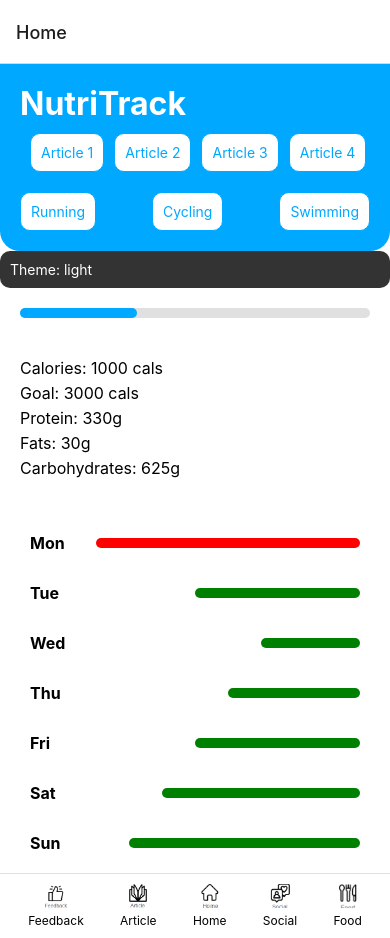
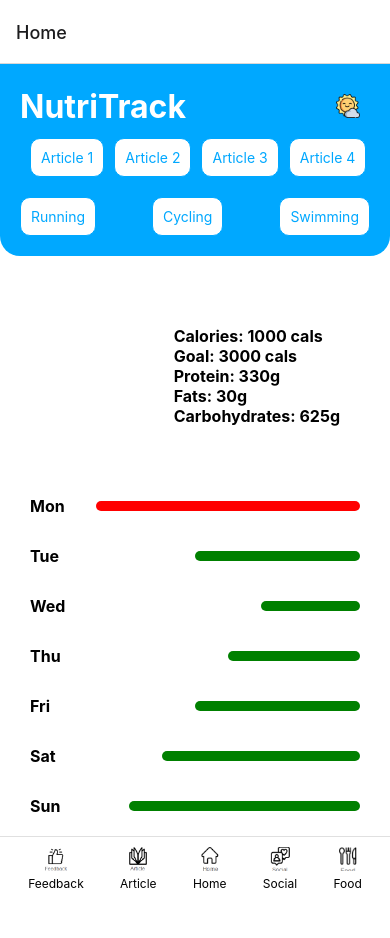
Before and after one commit to BryanLoooo/ASP_NutriTrack_Team89, a React Native app in the folder project/my-app/: screen / in a window 390 px wide. After the commit the page ends 901 px from the top, so only its background shows below. Built offline with nearby package versions, Linux system fonts and the light colour scheme.

Commit message:
theme button added and navigation panle updated

```diff
--- a/project/my-app/App.js
+++ b/project/my-app/App.js
@@ -20,6 +20,11 @@ const styles = StyleSheet.create({
     backgroundColor: '#00a8ff',
     borderBottomLeftRadius: 20,
     borderBottomRightRadius: 20,
+  },
+  headerInner: {
+    flexDirection: 'row',
+    justifyContent: 'space-between',
+    alignItems: 'center',
   },
   title: {
     fontSize: 32,
@@ -64,10 +69,6 @@ const styles = StyleSheet.create({
   },
   activityButtonText: {
     color: '#00a8ff',
-  },
-  progressContainer: {
-    paddingHorizontal: 20,
-    marginTop: 20,
   },
   progressBar: {
     height: 10,
@@ -137,29 +138,51 @@ const styles = StyleSheet.create({
       flex: 1,
       backgroundColor: '#fff',
     },
+    header: {
+      padding: 16,
+      borderBottomWidth: 1,
+      borderBottomColor: '#ddd',
+    },
+    title: {
+      fontSize: 24,
+      fontWeight: 'bold',
+    },
     themeButton: {
       padding: 10,
       borderRadius: 10,
-      backgroundColor: '#333',
     },
-    themeButtonText: {
-      color: '#fff',
+    themeButtonImage: {
+      width: 24,
+      height: 24,
+      resizeMode: 'contain',
     },
+    // ... other styles
   },
   dark: {
     container: {
       flex: 1,
       backgroundColor: '#333',
     },
+    header: {
+      padding: 16,
+      borderBottomWidth: 1,
+      borderBottomColor: '#666',
+    },
+    title: {
+      fontSize: 24,
+      fontWeight: 'bold',
+      color: '#fff',
+    },
     themeButton: {
       padding: 10,
       borderRadius: 10,
-      backgroundColor: '#fff',
     },
-    themeButtonText: {
-      color: '#333',
+    themeButtonImage: {
+      width: 24,
+      height: 24,
+      resizeMode: 'contain',
     },
-  }
+  },
 });
 
 const Stack = createStackNavigator();
@@ -239,7 +262,12 @@ const HomeScreen = ({ navigation, theme, toggleTheme }) => {
   return (
     <ScrollView style={styles[theme].container}>
   <View style={styles.header}>
+    <View style={styles.headerInner}>
       <Text style={styles.title}>NutriTrack</Text>
+      <TouchableOpacity style={styles[theme].themeButton} onPress={toggleTheme}>
+        <Image source={theme === 'light' ? require('../../project/my-app/assets/Sun.png') : require('../../project/my-app/assets/Moon.png')} style={styles[theme].themeButtonImage} />
+      </TouchableOpacity>
+    </View>
     <ScrollView
       horizontal
       showsHorizontalScrollIndicator={false}
@@ -249,7 +277,7 @@ const HomeScreen = ({ navigation, theme, toggleTheme }) => {
         <TouchableOpacity
           key={article}
           style={[styles.articleButton, selectedArticle === article && styles.selectedArticleButton]}
-              onPress={() => handleActivityPress(article)}
+          onPress={() => navigation.navigate('Articles')}
         >
           <Text style={styles.articleButtonText}>{article}</Text>
         </TouchableOpacity>
@@ -260,29 +288,28 @@ const HomeScreen = ({ navigation, theme, toggleTheme }) => {
         <TouchableOpacity
           key={activity}
           style={[styles.activityButton, selectedActivity === activity && styles.selectedActivityButton]}
-              onPress={() => handleActivityPress(activity)}
+          onPress={() => navigation.navigate('Social')}
         >
           <Text style={styles.activityButtonText}>{activity}</Text>
         </TouchableOpacity>
       ))}
     </View>
   </View>
-      <View>
-        <TouchableOpacity style={styles[theme].themeButton} onPress={toggleTheme}>
-          <Text style={styles[theme].themeButtonText}>Theme: {theme}</Text>
-        </TouchableOpacity>
-      </View>
+    <View style={styles.dailyProgressContainer}>
+    <View style={styles.dailyProgressItem}>
       <View style={styles.progressContainer}>
         <View style={styles.progressBar}>
-          <View style={[styles.progressBarFill, { width: `${(caloriesConsumed / caloriesGoal) * 100}%` }]} />
+          <View style={[styles.dailyProgressFill, { width: `${(caloriesConsumed / caloriesGoal) * 100}%` }]} />
         </View>
       </View>
       <View style={styles.statsContainer}>
-      <Text style={styles.statsText}>Calories: {caloriesConsumed} cals</Text>
-        <Text style={styles.statsText}>Goal: {caloriesGoal} cals</Text>
-        <Text style={styles.statsText}>Protein: {proteinConsumed}g</Text>
-        <Text style={styles.statsText}>Fats: {fatConsumed}g</Text>
-        <Text style={styles.statsText}>Carbohydrates: {carbohydrateConsumed}g</Text>
+      <Text style={styles.dailyProgressText}>Calories: {caloriesConsumed} cals</Text>
+        <Text style={styles.dailyProgressText}>Goal: {caloriesGoal} cals</Text>
+        <Text style={styles.dailyProgressText}>Protein: {proteinConsumed}g</Text>
+        <Text style={styles.dailyProgressText}>Fats: {fatConsumed}g</Text>
+        <Text style={styles.dailyProgressText}>Carbohydrates: {carbohydrateConsumed}g</Text>
+      </View>
+    </View>
     </View>
       <View style={styles.dailyProgressContainer}>
         <View style={styles.dailyProgressItem}>
```
Also changed, not shown: project/my-app/assets/Moon.png (added), project/my-app/assets/Sun.png (added). Lines whose indentation alone changed are shown as unchanged.
